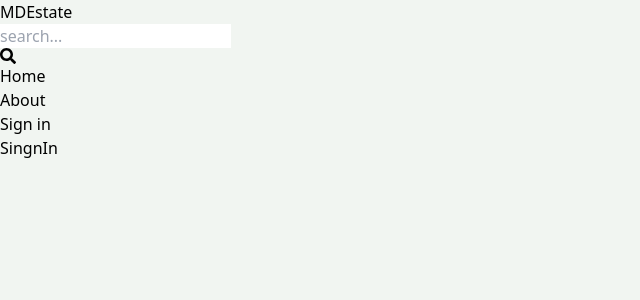
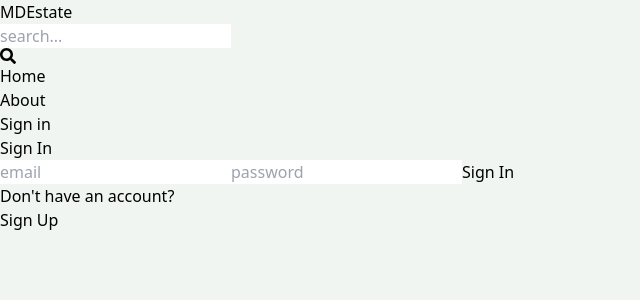
Before and after one commit to Pooja-1712/md, a React (Vite) app: page /sign-in in a window 1280 px wide. Shown: the top 300 px of the page, without its empty margins (0-640 px from the left). Built offline with nearby package versions, Linux system fonts and the light colour scheme.

Commit message:
complete sign in page functional

```diff
--- a/src/assets/pages/SignIn.jsx
+++ b/src/assets/pages/SignIn.jsx
@@ -1,7 +1,69 @@
-import React from 'react'
+import { Link, useNavigate } from "react-router-dom";
+import { useState } from 'react';
+export default function SignIn() {
+  const [formData, setFormData] = useState({});
+  const [error, setError] = useState(null);
+  const [loading, setLoading] = useState(false);
+  const navigate = useNavigate();
+    const handleChange = (e) =>{
+      setFormData({
+       ...formData,
+       [e.target.id]: e.target.value,
+      });
+  };
+  const handleSubmit = async(e) => {
+    e.preventDefault();
+    try {
+      setLoading(true);
+    const res = await fetch('/api/auth/signin',
+      {
+        method:'POST',
+        headers:{
+          'Content-Type': 'application/json',
+        },
+        body:JSON.stringify(formData),
+      }
+    );
+    const data = await res.json();
+    console.log(data);
+    if(data.success === false){
+      setLoading(false);
+      setError(data.message);
 
-export default function SingnIn() {
+      return;
+    }
+    setLoading(false);
+    setError(null);
+    navigate("/");
+
+    } catch (error){
+      setLoading(false);
+      setError(error.message);
+      setError(error.message);
+    }
+
+
+  };
+
   return (
-    <div>SingnIn</div>
+    <div className='p-3 max-w-lg mx-auto'>
+    <h1 className='text-3xl text-center font-semibold my-7'>Sign In</h1>
+    <form onSubmit={handleSubmit} className='flex flex-col gap-4'>
+
+      <input type='email' placeholder='email' className='border p-3 rounded-lg' id='email'onChange= {handleChange}/>
+      <input type='password' placeholder='password' className='border p-3 rounded-lg' id='password'onChange= {handleChange}/>
+      <button disabled ={loading} className='bg-slate-700 text-white p-3 rounded-lg uppercase hover:opacity-95 disabled: opacity-80'>
+      {loading ? 'Loading...' : 'Sign In'}
+      </button>
+
+    </form>
+    <div className="flex gap-2 mt-5">
+      <p> Don't have an account?</p>
+      <Link to={"/sign-up"}>
+      <span className="text-blue-700">Sign Up</span>
+      </Link>
+    </div>
+    {error && <p className=" text-red-500 mt-5">{error}</p>}
+    </div>
   )
 }
```
